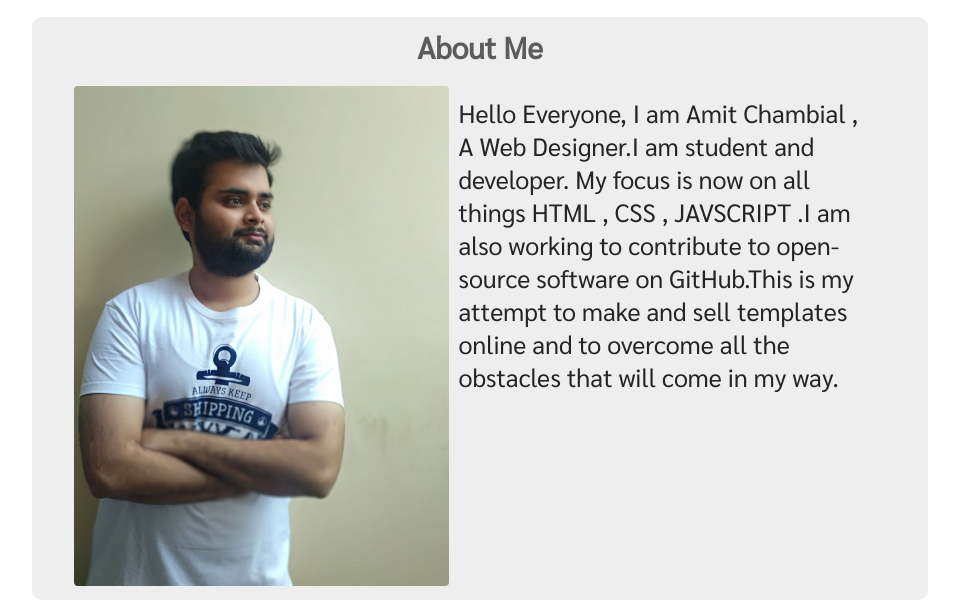
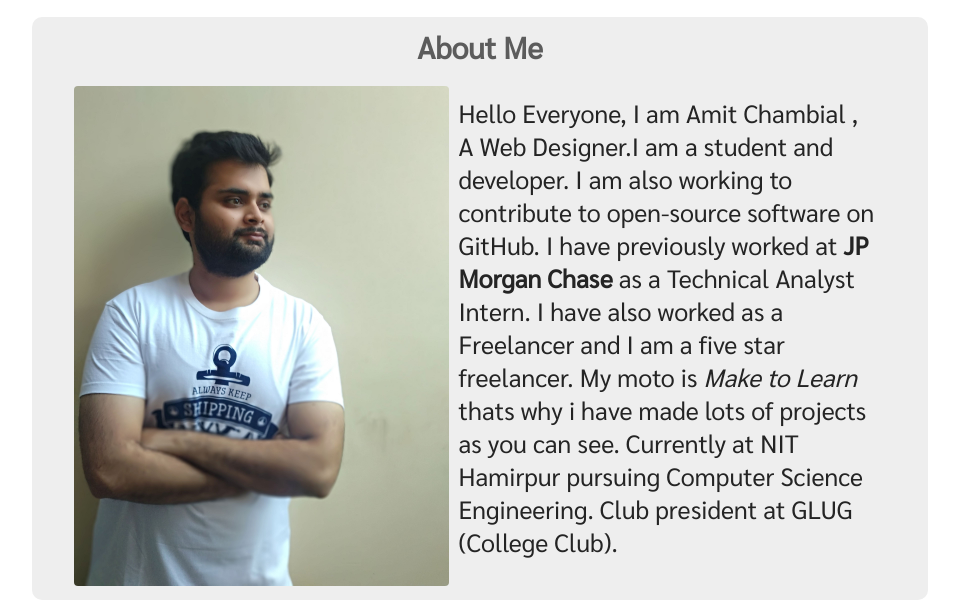
Before and after one commit to devaman/portfolio, a plain HTML site: page index.html in a window 1280 px wide. Shown: the part 8815-9429 px from the top of the page, without its empty margins (160-1119 px from the left). Drawn offline with nearby package versions, Linux system fonts and the light colour scheme.

Commit message:
Description corrected

```diff
--- a/index.html
+++ b/index.html
@@ -198,7 +198,13 @@
                     <img src="/assets/img/me.jpg" height="500"/>
                 </div>
                 <div class="about-content">
-                        Hello Everyone, I am Amit Chambial , A Web Designer.I am student and developer. My focus is now on all things HTML , CSS , JAVSCRIPT .I am also working to contribute to open-source software on GitHub.This is my attempt to make and sell templates online and to overcome all the obstacles that will come in my way.
+                        Hello Everyone, I am Amit Chambial , A Web Designer.I am a student and developer.
+                        I am also working to contribute to open-source software on GitHub.
+                        I have previously worked at <b>JP Morgan Chase</b> as a Technical Analyst Intern.
+                        I have also worked as a Freelancer and I am a five star freelancer.
+                        My moto is <i>Make to Learn</i> thats why i have made lots of projects as you can see.
+                        Currently at NIT Hamirpur pursuing Computer Science Engineering.
+                        Club president at GLUG (College Club).
                     </div>
 
             </div>
```
